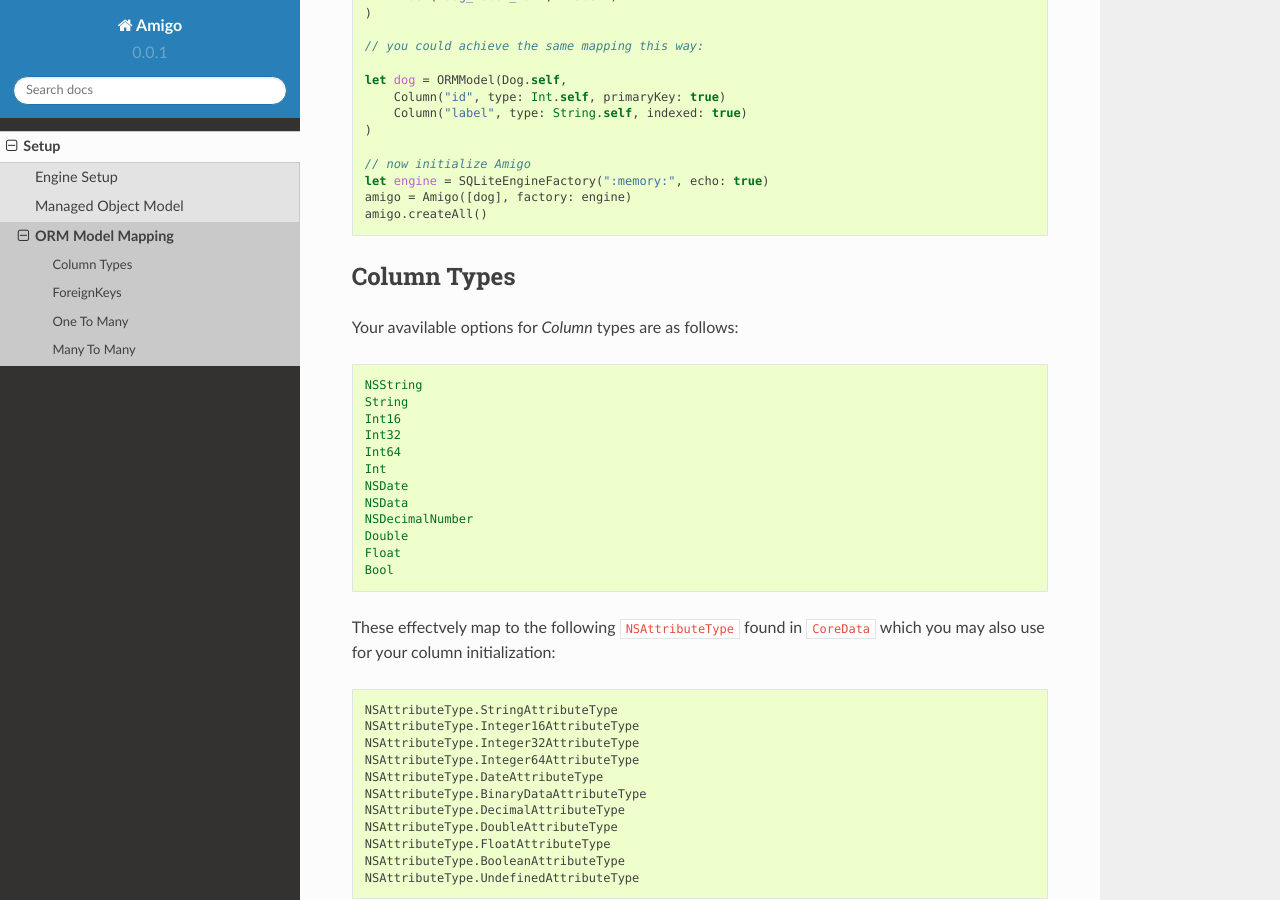
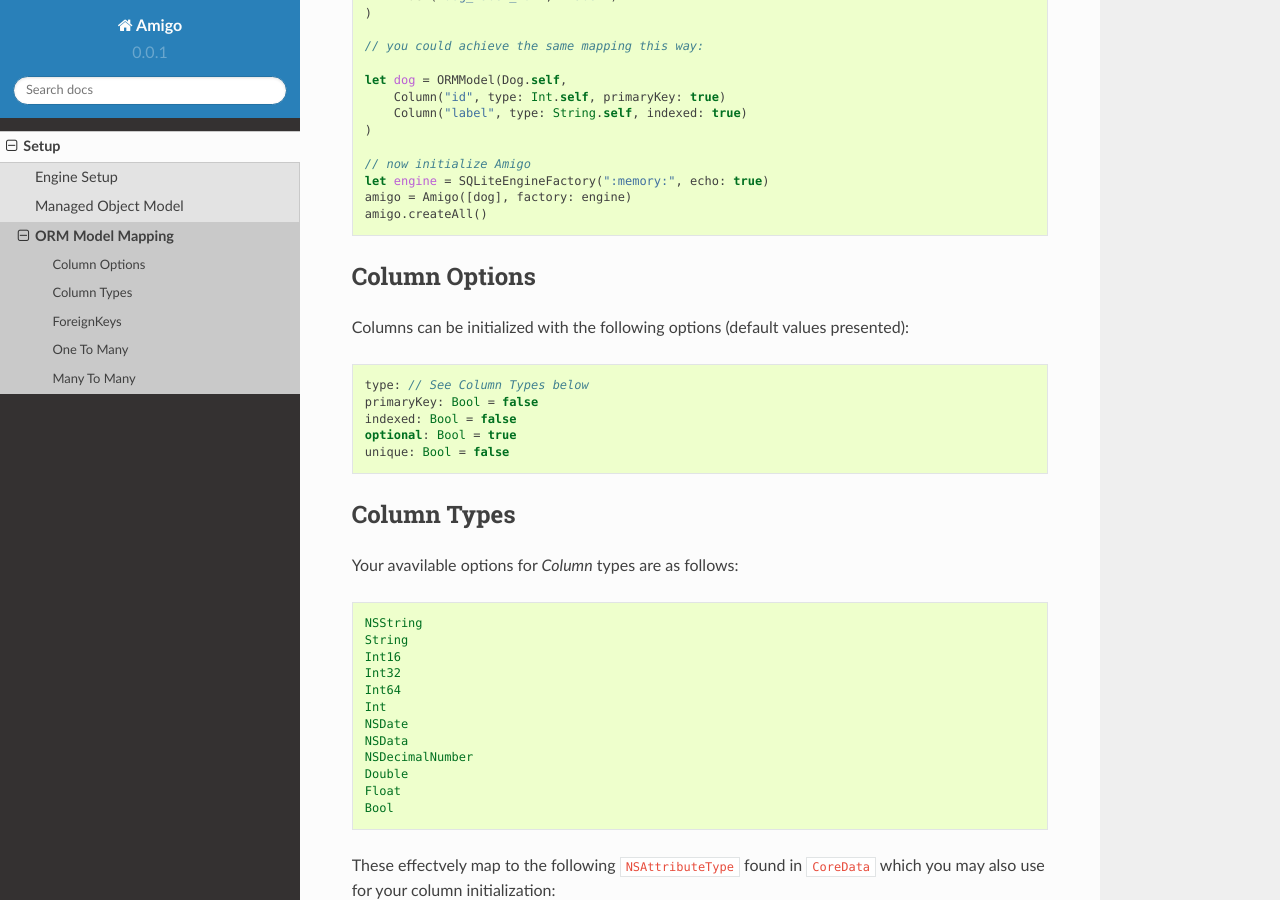
Before and after one commit to blitzagency/amigo-swift, a Sphinx documentation site: the page built from docs/setup/orm_models.rst, in a window 1280 px wide and 900 px high, scrolled down 529 px. Built offline with Sphinx 7.4.7 and the Read the Docs theme 2.0.0, drawn with Linux system fonts in a browser that asks for light colours.

```diff
--- a/docs/setup/orm_models.rst
+++ b/docs/setup/orm_models.rst
@@ -38,6 +38,20 @@
     let engine = SQLiteEngineFactory(":memory:", echo: true)
     amigo = Amigo([dog], factory: engine)
     amigo.createAll()
+
+
+Column Options
+------------------------
+
+Columns can be initialized with the following options (default values presented):
+
+.. code-block:: swift
+
+    type: // See Column Types below
+    primaryKey: Bool = false
+    indexed: Bool = false
+    optional: Bool = true
+    unique: Bool = false
 
 
 Column Types
```
